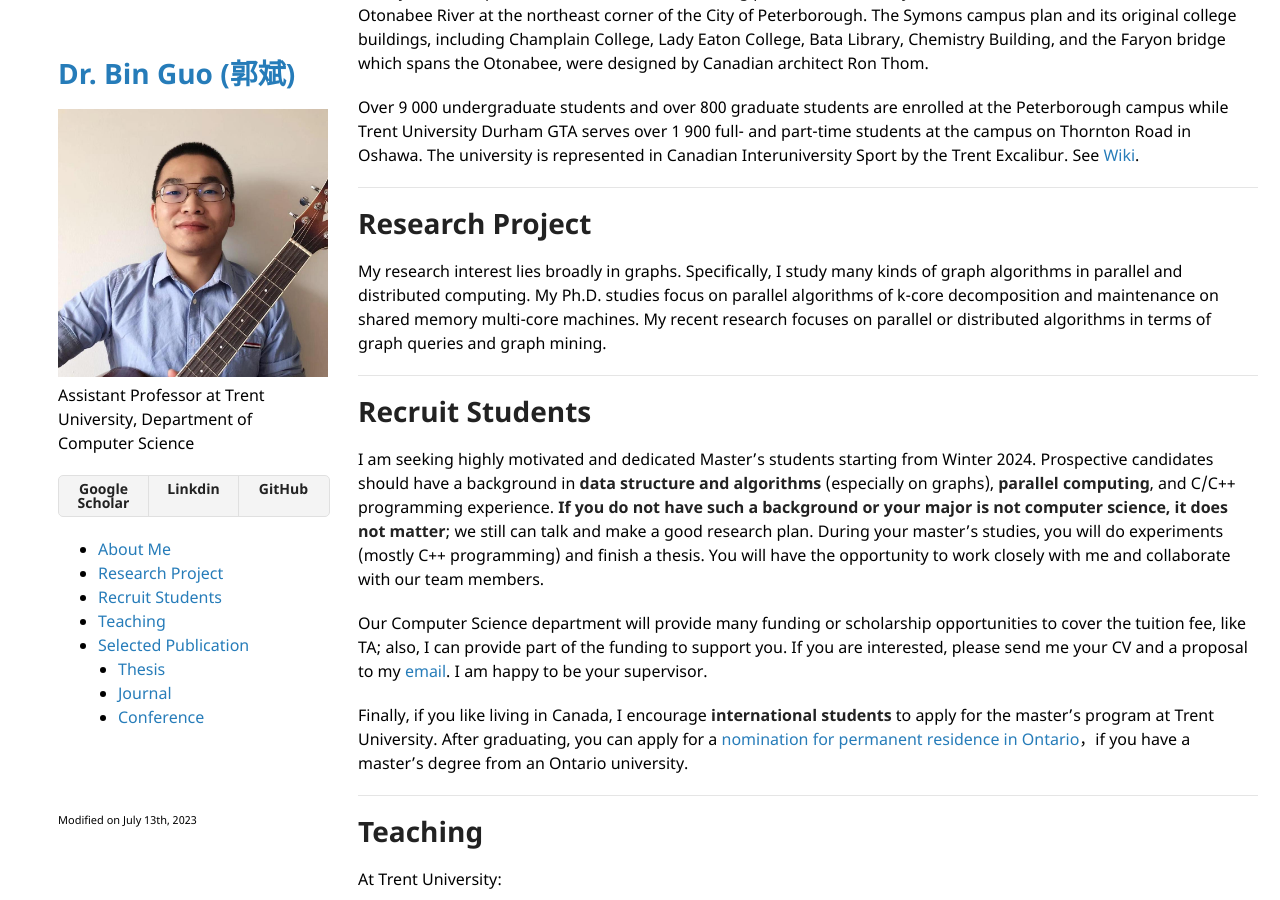
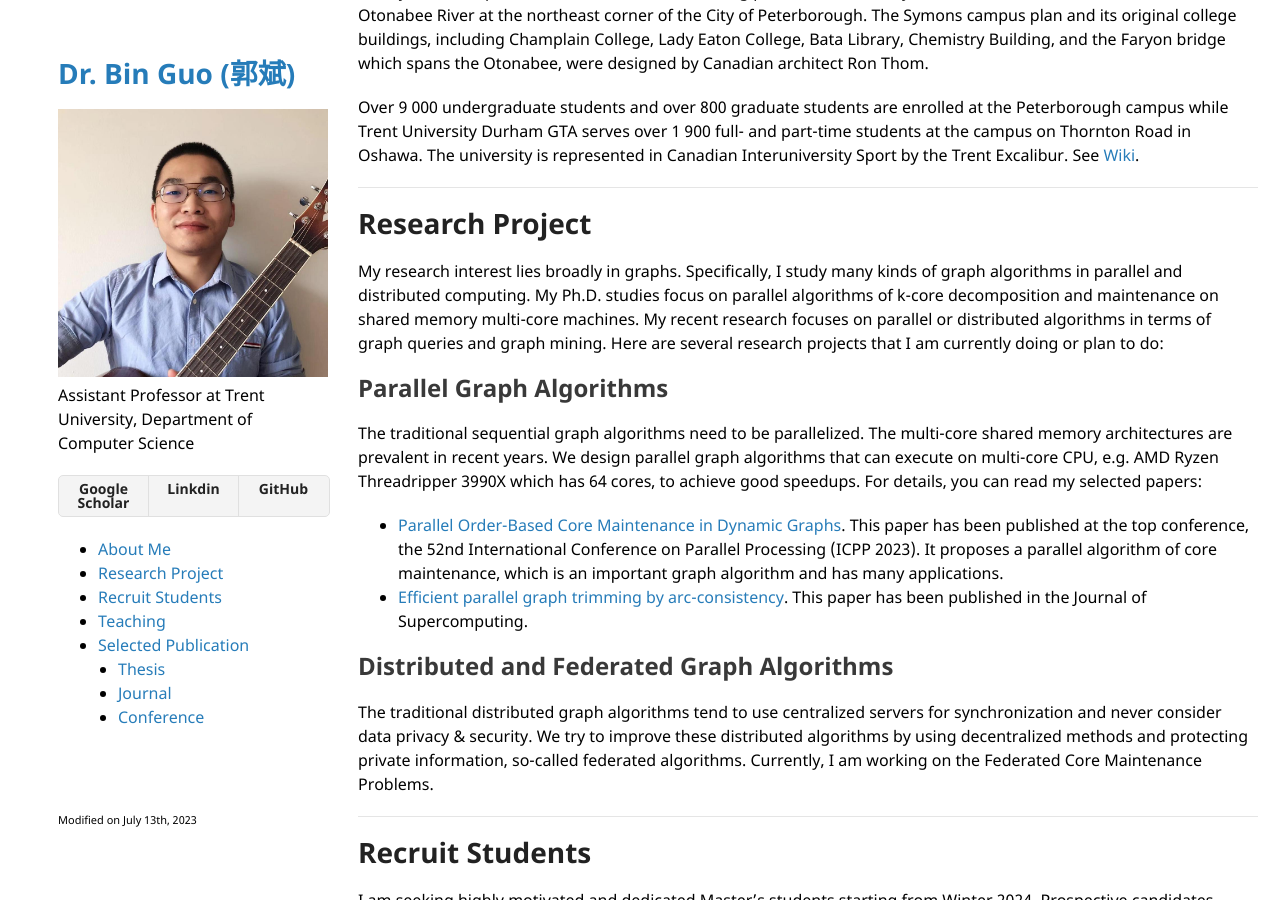
Before and after one commit to bin-guo/bin-guo.github.io, a Jekyll site: the page built from index.md, in a window 1280 px wide and 900 px high, scrolled down 568 px. Built offline with Jekyll 4.4.1, drawn with Linux system fonts in a browser that asks for light colours; our own code applies the rules of GitHub Pages for plain Markdown files.

Commit message:
Add description on research areas

```diff
--- a/index.md
+++ b/index.md
@@ -17,7 +17,17 @@ See [Wiki](https://en.wikipedia.org/wiki/Trent_University).
 ---
 
 # Research Project
-My research interest lies broadly in graphs. Specifically, I study many kinds of graph algorithms in parallel and distributed computing. My Ph.D. studies focus on parallel algorithms of k-core decomposition and maintenance on shared memory multi-core machines. My recent research focuses on parallel or distributed algorithms in terms of graph queries and graph mining.
+My research interest lies broadly in graphs. Specifically, I study many kinds of graph algorithms in parallel and distributed computing. My Ph.D. studies focus on parallel algorithms of k-core decomposition and maintenance on shared memory multi-core machines. My recent research focuses on parallel or distributed algorithms in terms of graph queries and graph mining. Here are several research projects that I am currently doing or plan to do:
+
+## Parallel Graph Algorithms
+The traditional sequential graph algorithms need to be parallelized. The multi-core shared memory architectures are prevalent in recent years. We design parallel graph algorithms that can execute on multi-core CPU, e.g. AMD Ryzen Threadripper 3990X which has 64 cores, to achieve good speedups. For details, you can read my selected papers:
+* [Parallel Order-Based Core Maintenance in Dynamic Graphs](https://dl.acm.org/doi/abs/10.1145/3605573.3605597). This paper has been published at the top conference, the 52nd International Conference on Parallel Processing (ICPP 2023). It proposes a parallel algorithm of core maintenance, which is an important graph algorithm and has many applications.
+* [Efficient parallel graph trimming by arc-consistency](https://link.springer.com/article/10.1007/s11227-022-04457-9). This paper has been published in the Journal of Supercomputing.
+
+## Distributed and Federated Graph Algorithms
+The traditional distributed graph algorithms tend to use centralized servers for synchronization and never consider data privacy & security. We try to improve these distributed algorithms by using decentralized methods and protecting private information, so-called federated algorithms. Currently, I am working on the Federated Core Maintenance Problems.
+
+
 
 ---
 
```
